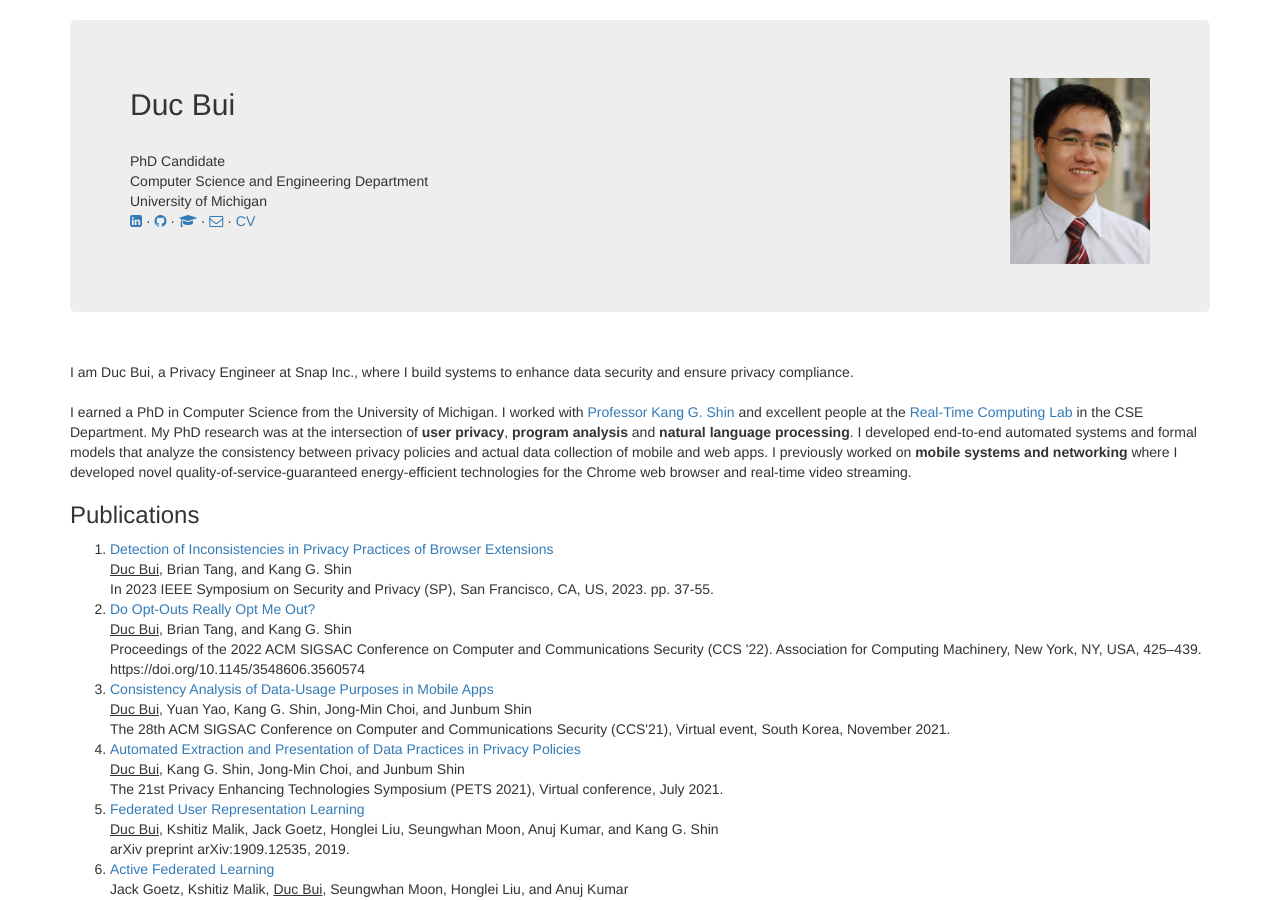
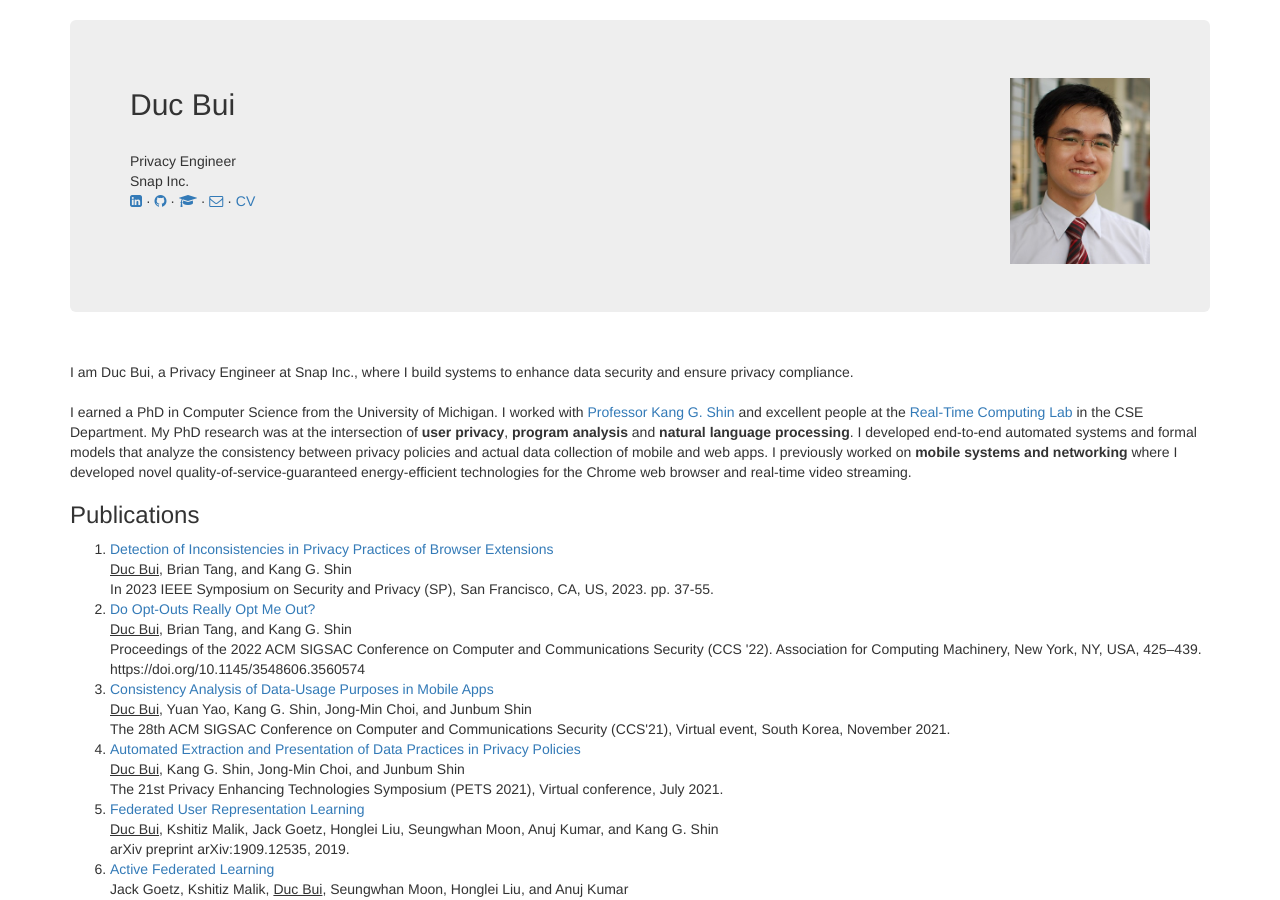
Before and after one commit to ducalpha/ducalpha.github.io, a Jekyll site: the page index.html, which Jekyll copies as it is, in a window 1280 px wide and 900 px high. Built offline with Jekyll 4.4.1, drawn with Linux system fonts in a browser that asks for light colours; nearby versions of some CDN libraries.

Commit message:
Update index.html

```diff
--- a/index.html
+++ b/index.html
@@ -17,9 +17,8 @@
                                                    class="img-responsive photo pull-right" alt="Duc's picture"></a>
         <address>
             <h2>Duc Bui</h2><br>
-            PhD Candidate<br>
-            Computer Science and Engineering Department<br>
-            University of Michigan<br>
+            Privacy Engineer<br>
+            Snap Inc.<br>
             <a href="https://www.linkedin.com/in/ducbh"><i class="fa fa-linkedin-square" aria-hidden="true"></i></a>
             &middot;
             <a href="https://github.com/ducalpha"><i class="fa fa-github" aria-hidden="true"></i></a>
```
